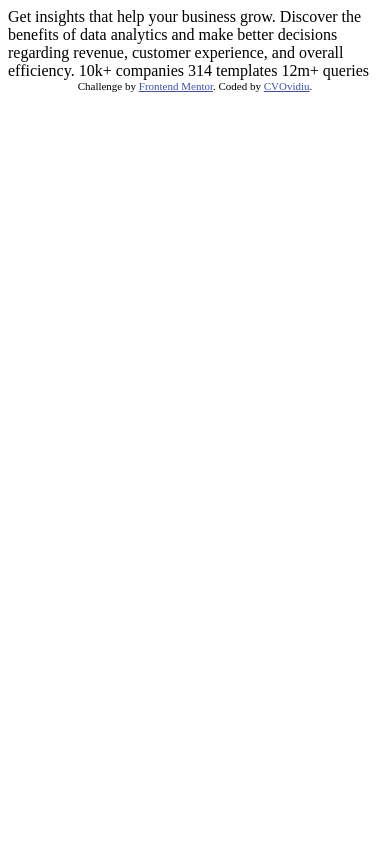
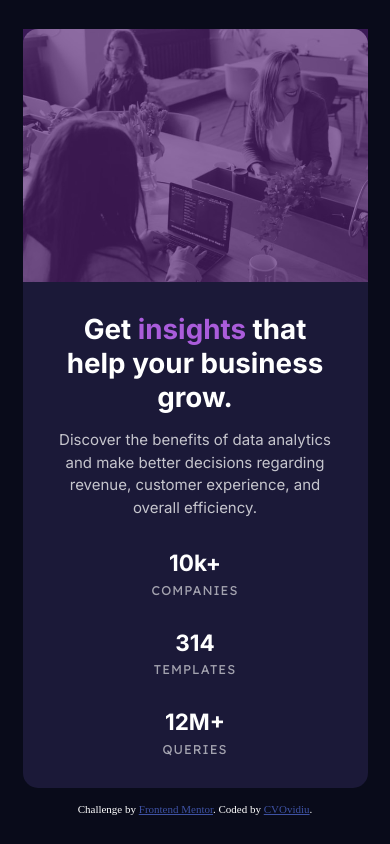
Before and after one commit to CVOvidiu/Frontend-Practice, a website: page stats-preview-card-component-main/index.html in a window 390 px wide. Drawn offline with Linux system fonts and the light colour scheme.

Commit message:
Mobile version done

```diff
--- a/stats-preview-card-component-main/index.html
+++ b/stats-preview-card-component-main/index.html
@@ -37,9 +37,33 @@
     <link rel="stylesheet" href="styles/styles.css" />
   </head>
   <body>
-    Get insights that help your business grow. Discover the benefits of data
-    analytics and make better decisions regarding revenue, customer experience,
-    and overall efficiency. 10k+ companies 314 templates 12m+ queries
+    <div class="card">
+      <div class="container">
+        <img src="images/image-header-mobile.jpg" alt="" />
+        <div class="overlay"></div>
+      </div>
+      <div class="card__content">
+        <h1 class="title">
+          Get <span>insights</span> that help your business grow.
+        </h1>
+        <p class="desc">
+          Discover the benefits of data analytics and make better decisions
+          regarding revenue, customer experience, and overall efficiency.
+        </p>
+        <div class="comp">
+          <h2 class="comp__title">10k+</h2>
+          <span class="comp__desc">companies</span>
+        </div>
+        <div class="comp">
+          <h2 class="comp__title">314</h2>
+          <span class="comp__desc">templates</span>
+        </div>
+        <div class="comp">
+          <h2 class="comp__title">12M+</h2>
+          <span class="comp__desc">queries</span>
+        </div>
+      </div>
+    </div>
 
     <div class="attribution">
       Challenge by
--- a/stats-preview-card-component-main/sass/styles.scss
+++ b/stats-preview-card-component-main/sass/styles.scss
@@ -0,0 +1,92 @@
+@use "base";
+
+:root {
+  font-size: 15px;
+}
+
+body {
+  margin: 0;
+  display: flex;
+  flex-direction: column;
+  justify-content: center;
+  align-items: center;
+  height: 100vh;
+  background-color: base.$very-dark-blue;
+  color: white;
+}
+
+img {
+  width: 100%;
+}
+
+.card {
+  margin: 0 1.5em;
+  text-align: center;
+  background-color: base.$dark-desaturated-blue;
+  border-radius: 1em;
+  margin-bottom: 1em;
+
+  .container {
+    position: relative;
+
+    img {
+      border-top-left-radius: 1em;
+      border-top-right-radius: 1em;
+      display: flex;
+    }
+
+    .overlay {
+      position: absolute;
+      width: 100%;
+      height: 100%;
+      background-color: rgba($color: hsl(277, 55%, 30%), $alpha: 0.65);
+      top: 0;
+    }
+  }
+
+  .card__content {
+    box-sizing: border-box;
+    padding: 2em;
+
+    .title,
+    .desc {
+      font-family: base.$font1;
+    }
+
+    .title {
+      font-size: 1.85rem;
+      margin: 0;
+
+      span {
+        color: base.$soft-violet;
+      }
+    }
+
+    .desc {
+      line-height: 1.5em;
+      color: base.$slightly-transparent-white;
+      margin-bottom: 2em;
+    }
+
+    .comp {
+      .comp__title {
+        margin: 0;
+        font-family: base.$font1;
+        margin-bottom: 0.25em;
+        font-size: 1.5rem;
+      }
+
+      .comp__desc {
+        text-transform: uppercase;
+        font-family: base.$font2;
+        font-size: 0.85rem;
+        color: base.$slightly-transparent-white2;
+        letter-spacing: 1px;
+      }
+    }
+
+    .comp:not(:last-child) {
+      margin: 2em;
+    }
+  }
+}
```
Also changed, not shown: stats-preview-card-component-main/styles/styles.css, 1 other file.
